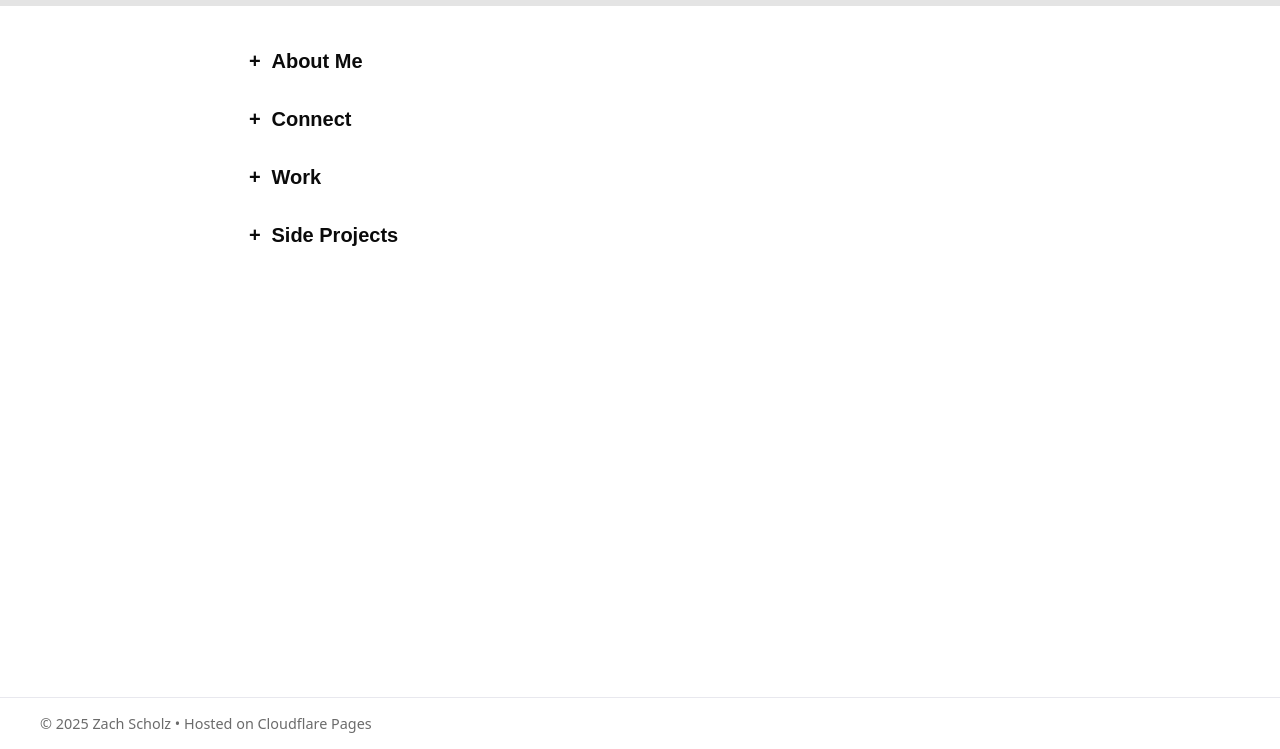
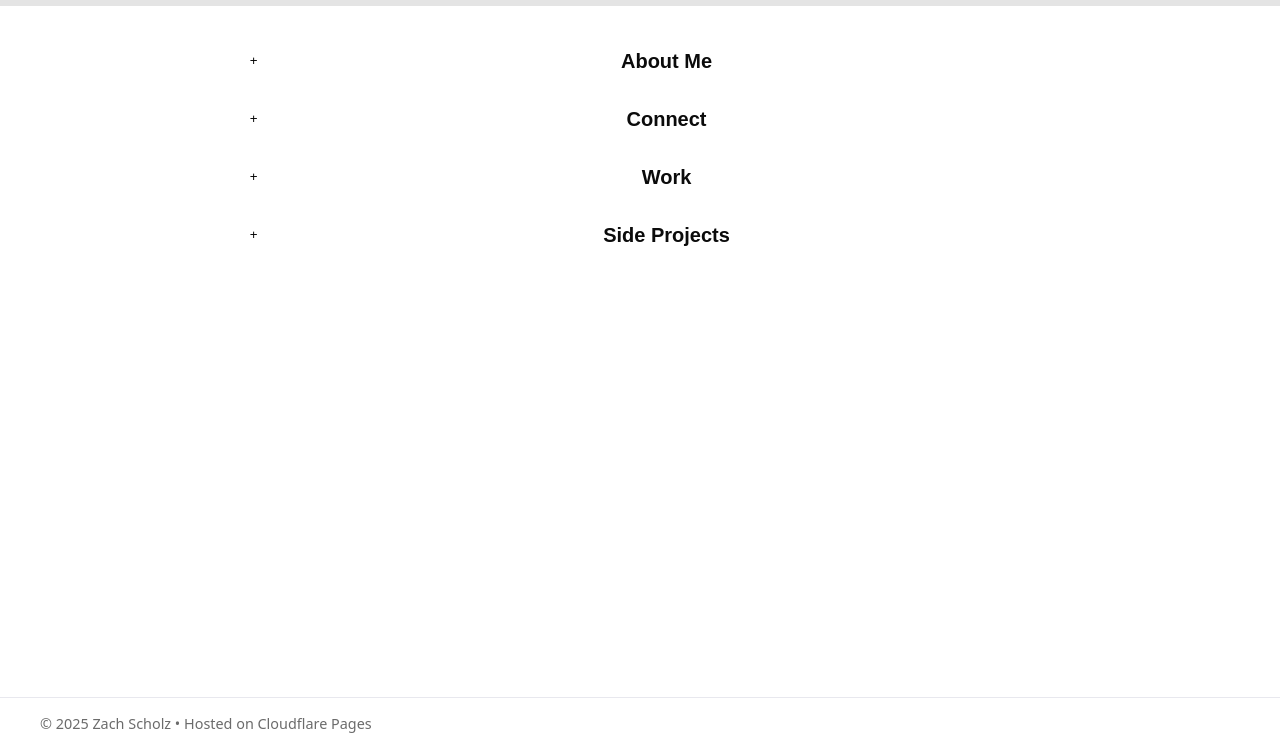
Before and after one commit to Zanyz-99/my-site, an Astro site: page /about in a window 1280 px wide. Shown: the part 51-800 px from the top of the page. Built offline with nearby package versions, Linux system fonts and the light colour scheme; Astro itself is replaced by a stand-in of ours; no server answers.

Commit message:
Update about.astro

```diff
--- a/src/pages/about.astro
+++ b/src/pages/about.astro
@@ -256,60 +256,76 @@ const dataUrl = new URL('/data/strava-latest.json', Astro.url).pathname;
     /* Content width (used by titles + content) */
     :root { --content-w: min(816px, 78vw); }
 
-    /* Icon gutter variables for consistent alignment */
+    /* Icon gutter variables */
     :root { --icon-w: 1.25ch; --icon-gap: .6rem; }
 
-    .accordion{display:grid;gap:12px;justify-items:center;width:var(--content-w);margin-inline:auto}
-    .acc{width:100%;background:transparent}
-
-    /* Titles: same size as <p>, bold; icon in a fixed-width gutter */
-    .acc-summary{
+    .accordion{
       width:var(--content-w);
       margin-inline:auto;
-      display:flex; align-items:center; gap:var(--icon-gap);
-      justify-content:flex-start;
-      padding:8px 0;
-      cursor:pointer; user-select:none;
-      color:var(--text);                /* titles not muted */
-      font-weight:700;                  /* bold */
-      font-size:var(--body-size);       /* same size as <p> */
-      line-height:var(--line);
-      background:none; border:0; text-align:left;
-    }
-    .acc-summary:focus-visible{outline:2px solid var(--border);outline-offset:4px;border-radius:8px}
-
-    /* Fixed-width icon gutter so text baseline lines up with panel content */
-    .acc-toggle{display:inline-block; width:var(--icon-w); text-align:center; flex:0 0 var(--icon-w);}
-    .acc-toggle::before{content:'+';}
-    .acc-summary[aria-expanded="true"] .acc-toggle::before{content:'–'}
-
-    .acc-title{line-height:1.2}
-
-    /* Panels: same font size as <p>, aligned under the title text (not the icon) */
-    .acc-panel{
-      padding:0;
-      margin:0;
-      display:none;
-      overflow-anchor: none; /* avoid Chrome scroll anchoring jumps */
-      font-size:var(--body-size);       /* same size as <p> */
-      line-height:var(--line);
-      /* Align panel content start with title text start */
-      padding-left: calc(var(--icon-w) + var(--icon-gap));
+      display:grid;
+      gap:12px;
+      justify-items:stretch;
     }
 
-    /* Blocks share same left edge as titles; column centered overall */
+    /* Each accordion item is a 2-col grid: [icon][content] */
+    .acc{
+      display:grid;
+      grid-template-columns: var(--icon-w) 1fr;
+      column-gap: var(--icon-gap);
+      width:100%;
+      background:transparent;
+    }
+
+    /* Title row: same size as <p>, bold; place icon/text in grid columns */
+    .acc-summary{
+      grid-column: 1 / -1;        /* the button spans both cols, but... */
+      display: contents;          /* ...its children become grid items of .acc */
+    }
+    .acc-toggle{
+      grid-column:1;
+      align-self:center;
+      text-align:center;
+    }
+    .acc-toggle::before{ content:'+'; }
+    .acc-summary[aria-expanded="true"] .acc-toggle::before{ content:'–'; }
+
+    .acc-title{
+      grid-column:2;
+      align-self:center;
+      color:var(--text);
+      font-weight:700;
+      font-size:var(--body-size);
+      line-height:var(--line);
+      padding:8px 0;              /* clickable height */
+      cursor:pointer;
+      user-select:none;
+    }
+
+    /* Panel lives exactly under the title text column (not under the icon) */
+    .acc-panel{
+      grid-column:2;
+      display:none;
+      overflow-anchor: none;
+      font-size:var(--body-size);
+      line-height:var(--line);
+      margin:0;
+      padding:0;
+    }
+
+    /* Inner blocks should fill the content column without exceeding it */
     .block, .stack, .list, .photos4{
-      width:var(--content-w);
-      margin:6px auto 0;
+      width:100%;
+      margin:6px 0 0 0;           /* no auto margins -> no re-centering */
     }
 
     /* Lists / links */
     .stack{list-style:none;padding:0}
     .stack-item{padding:8px 0}
-    /* Ensure Connect links never go blue/purple; already handled globally in Layout, but keep local too */
+
+    /* Links inherit color (belt-and-suspenders with global rule) */
     .accordion a,
-    .accordion a:visited{ color:inherit; text-decoration: none; }
-    .accordion a:hover{ text-decoration: underline; }
+    .accordion a:visited{ color:inherit; text-decoration:none; }
+    .accordion a:hover{ text-decoration:underline; }
 
     /* Dim others on hover (connect, work, projects) */
     .dim-others .hoverable{transition:opacity .15s ease}
```
